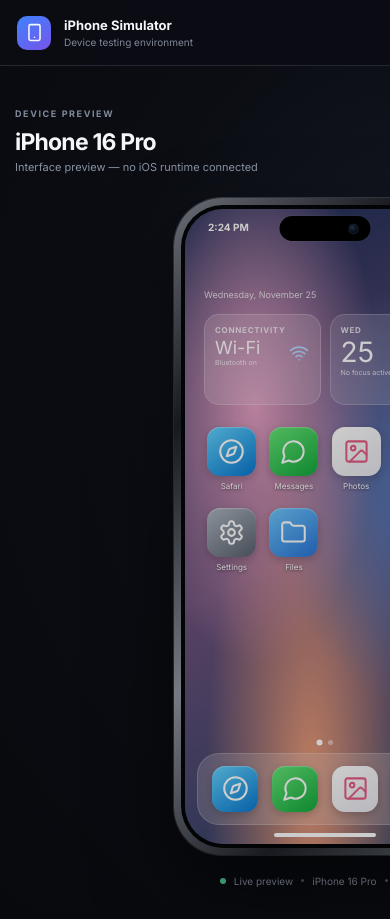
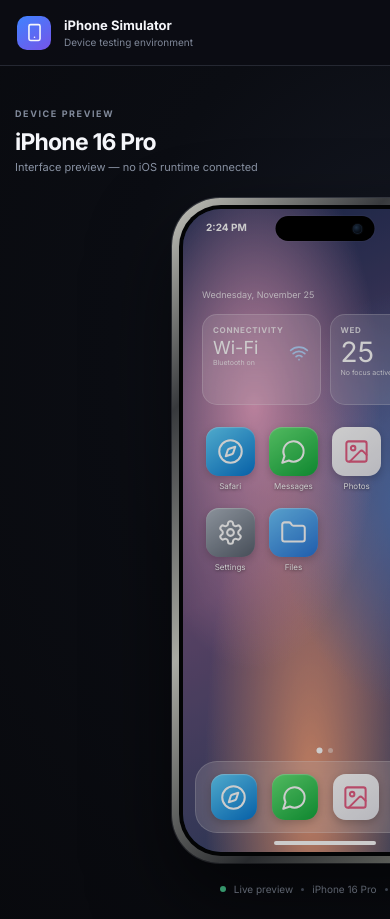
Before and after one commit to BladedElm04/iphone_simulator, a React (Vite) app: page / in a window 390 px wide. Shown: the top 919 px of the page. Built offline with nearby package versions, Linux system fonts and the light colour scheme.

Commit message:
style: distinguish iPhone model enclosures

```diff
--- a/src/styles.css
+++ b/src/styles.css
@@ -280,3 +280,15 @@ button.ios-settings-row{cursor:pointer}
 .native-app.dark .phone-keypad button,.native-app.dark .phone-actions button:last-child{background:#2c2c2e;color:#f5f5f7}
 .native-app.dark .maps-search{background:#2c2c2e;color:#fff}
 .native-app.dark .maps-search input{background:transparent;color:#fff}
+
+
+/* Model-specific enclosure finishes and physical scale */
+.device-frame.model-iphone-16-pro{background:linear-gradient(135deg,#c5c5bd,#383a3d 22%,#a9aaa3 48%,#282a2d 76%,#777970)}
+.device-frame.model-iphone-15-pro{background:linear-gradient(135deg,#9aa5b1,#303c4b 22%,#718093 48%,#202a36 76%,#647487)}
+.device-frame.model-iphone-16{background:linear-gradient(135deg,#858b95,#252a32 22%,#6c727b 48%,#20242a 76%,#555b64)}
+.device-frame.model-iphone-14{background:linear-gradient(135deg,#777e8a,#20242c 22%,#626a76 48%,#1c2027 76%,#4b5360)}
+.device-frame.portrait.model-iphone-16-pro{width:306px!important}
+.device-frame.portrait.model-iphone-15-pro{width:300px!important}
+.device-frame.portrait.model-iphone-16{width:302px!important}
+.device-frame.portrait.model-iphone-14{width:301px!important}
+.device-frame.model-iphone-16-pro .dynamic-island{width:99px}
```
